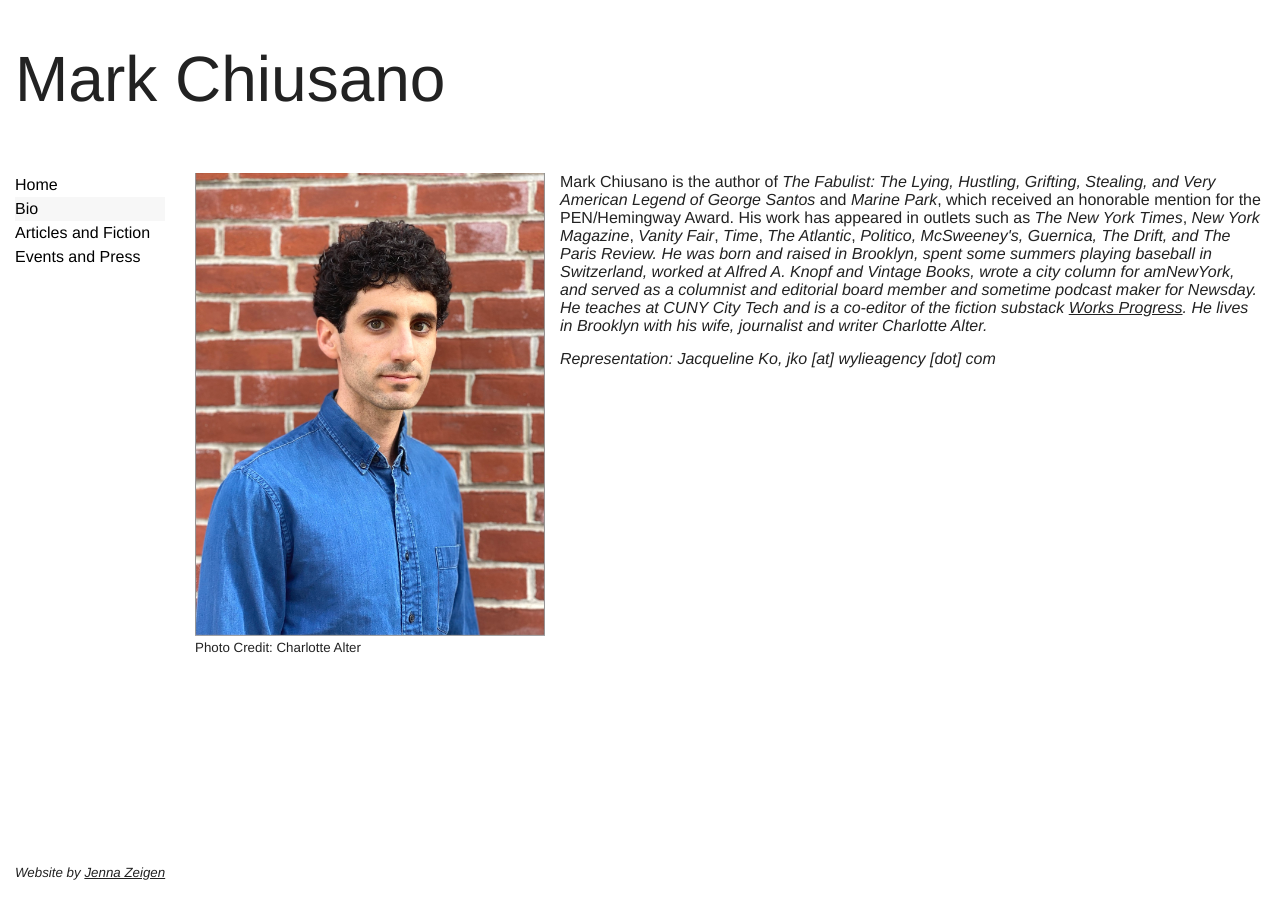
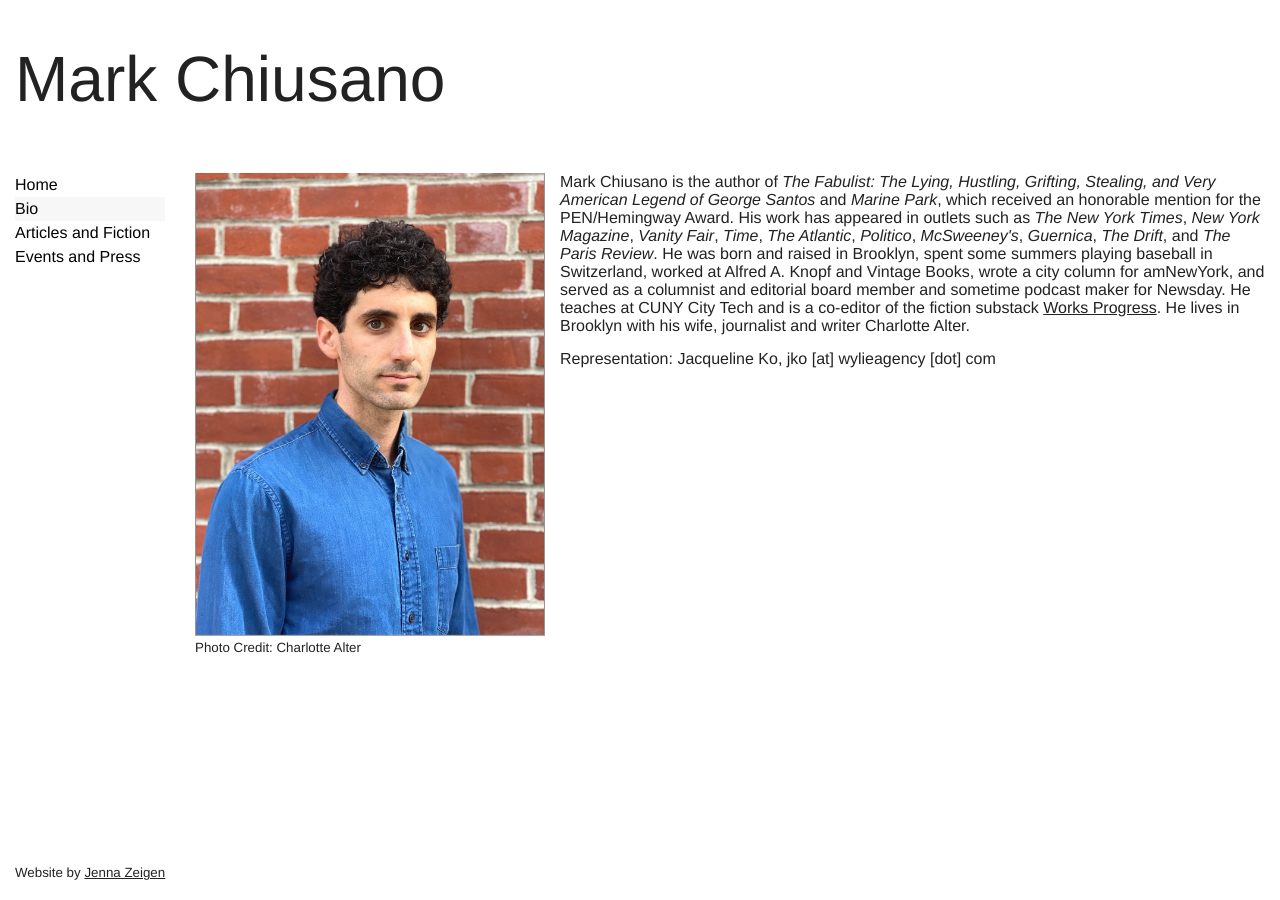
Before and after one commit to mjchiusano/mjchiusano.github.io, a Jekyll site: the page built from bio.html, in a window 1280 px wide. Built offline with Jekyll 4.4.1, drawn with Linux system fonts in a browser that asks for light colours; Markdown is read by kramdown in place of the engine named in the settings.

Commit message:
Update bio.html
ITALICS

```diff
--- a/bio.html
+++ b/bio.html
@@ -8,7 +8,7 @@ title: Biography
   <small>Photo Credit: Charlotte Alter</small>
 </div>
 
-<p class="gutter-pad-bottom">Mark Chiusano is the author of <i>The Fabulist: The Lying, Hustling, Grifting, Stealing, and Very American Legend of George Santos</i> and <i>Marine Park</i>, which received an honorable mention for the PEN/Hemingway Award. His work has appeared in outlets such as <i>The New York Times</i>, <i>New York Magazine</i>, <i>Vanity Fair</i>, <i>Time</i>, <i>The Atlantic</i>, <i>Politico, <i>McSweeney's</i>, <i>Guernica</i>, <i>The Drift</i>, and <i>The Paris Review</i>. He was born and raised in Brooklyn, spent some summers playing baseball in Switzerland, worked at Alfred A. Knopf and Vintage Books, wrote a city column for amNewYork, and served as a columnist and editorial board member and sometime podcast maker for Newsday. He teaches at CUNY City Tech and is a co-editor of the fiction substack <a href="https://worksprogress.substack.com/"> Works Progress</a>. He lives in Brooklyn with his wife, journalist and writer Charlotte Alter.</p>
+<p class="gutter-pad-bottom">Mark Chiusano is the author of <i>The Fabulist: The Lying, Hustling, Grifting, Stealing, and Very American Legend of George Santos</i> and <i>Marine Park</i>, which received an honorable mention for the PEN/Hemingway Award. His work has appeared in outlets such as <i>The New York Times</i>, <i>New York Magazine</i>, <i>Vanity Fair</i>, <i>Time</i>, <i>The Atlantic</i>, <i>Politico</i>, <i>McSweeney's</i>, <i>Guernica</i>, <i>The Drift</i>, and <i>The Paris Review</i>. He was born and raised in Brooklyn, spent some summers playing baseball in Switzerland, worked at Alfred A. Knopf and Vintage Books, wrote a city column for amNewYork, and served as a columnist and editorial board member and sometime podcast maker for Newsday. He teaches at CUNY City Tech and is a co-editor of the fiction substack <a href="https://worksprogress.substack.com/"> Works Progress</a>. He lives in Brooklyn with his wife, journalist and writer Charlotte Alter.</p>
 
 
 <p>Representation:
```
